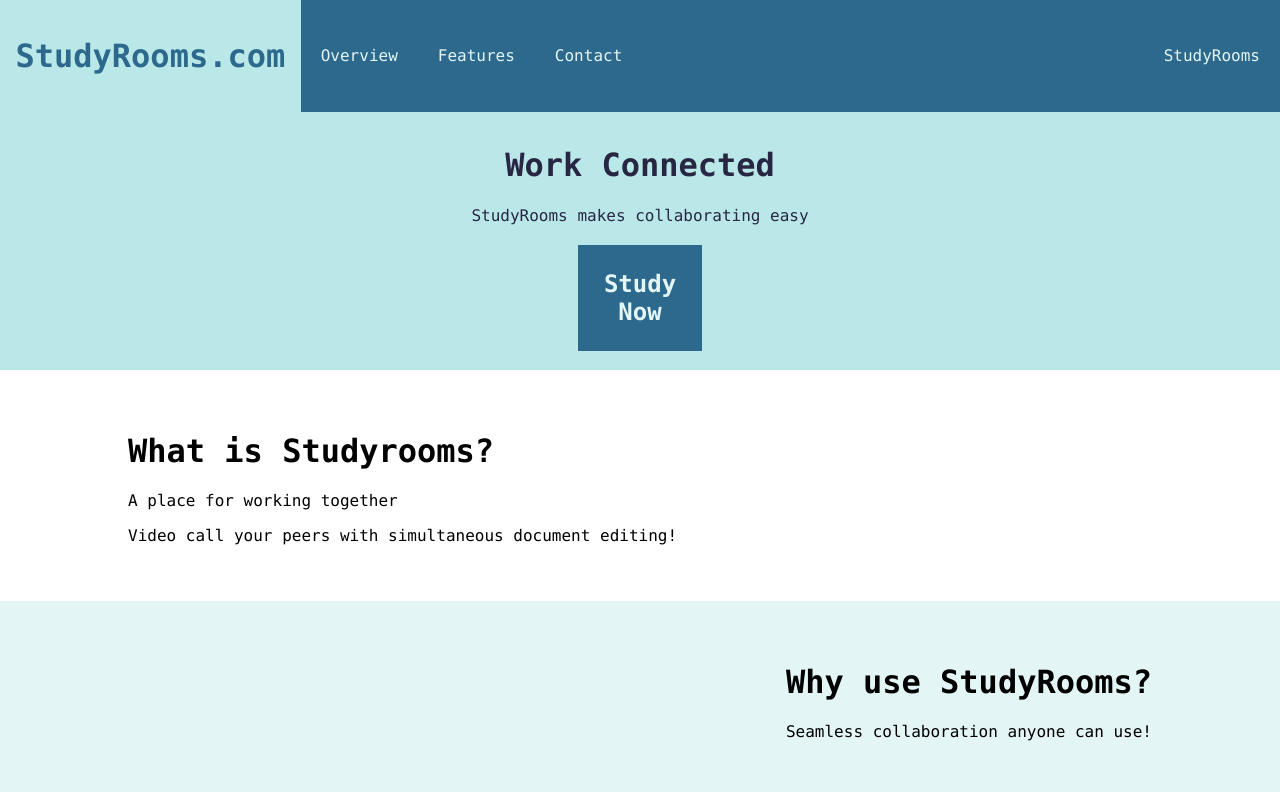
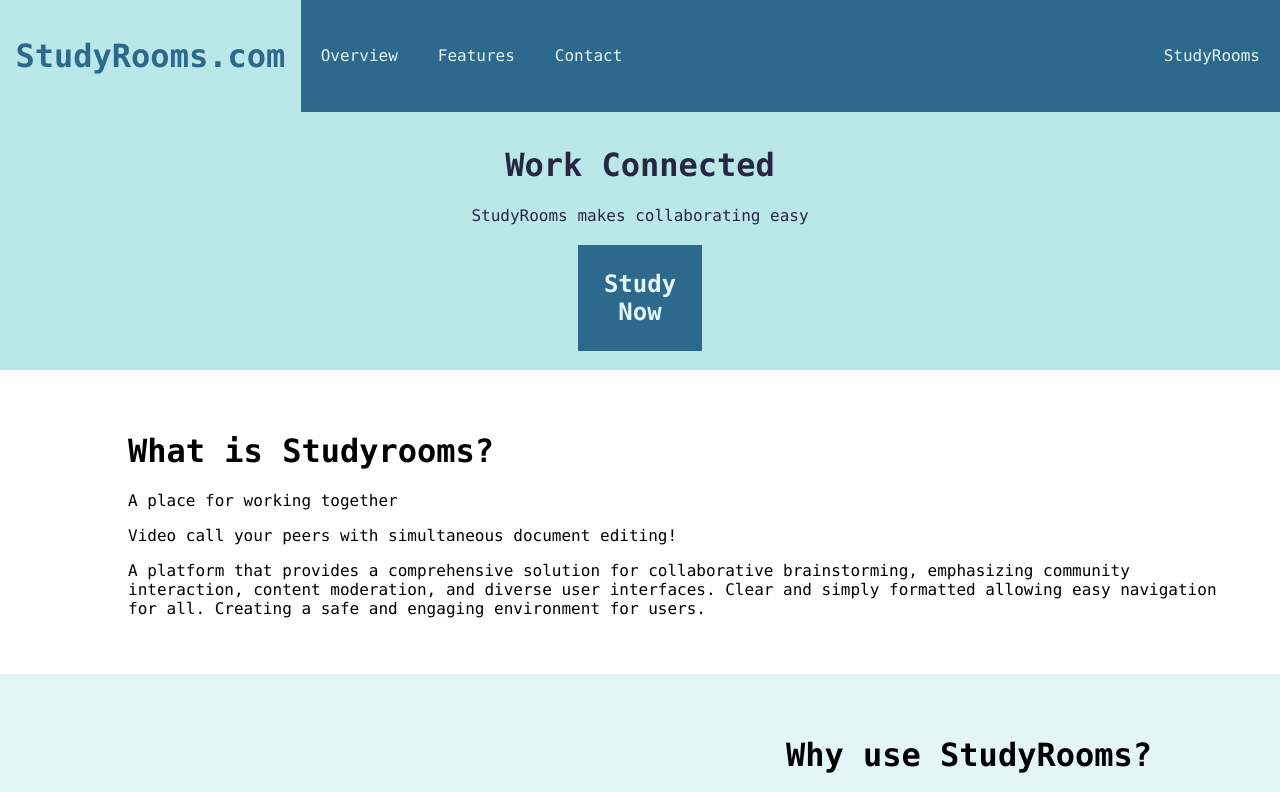
Before and after one commit to Mercury241/F29SEwebPage.github.io, a plain HTML site: page index.html in a window 1280 px wide. Shown: the top 792 px of the page. Drawn offline with Linux system fonts and the light colour scheme.

Commit message:
please work

```diff
--- a/index.html
+++ b/index.html
@@ -27,6 +27,10 @@
     <h1 class="what">What is Studyrooms?</h1>
     <p class="what">A place for working together</p>
     <p class="what">Video call your peers with simultaneous document editing!</p>
+    <p class="whatp">A platform that provides a comprehensive solution for collaborative brainstorming, emphasizing community interaction,
+        content moderation, and diverse user interfaces. Clear and simply formatted allowing easy navigation for all. Creating a safe
+         and engaging environment for users.
+   </p>
 </div>
 <div class="why" id="why">
     <h1 class="why">Why use StudyRooms?</h1>
--- a/style.css
+++ b/style.css
@@ -110,6 +110,9 @@ div.what{
   padding-left: 10%;
   background-color:#FFFFFF ;
 }
+p.whatp{
+  padding-right: 60px;
+}
 div.why{
   background-color: #E3F6F5;
   padding-top: 40px;
```
